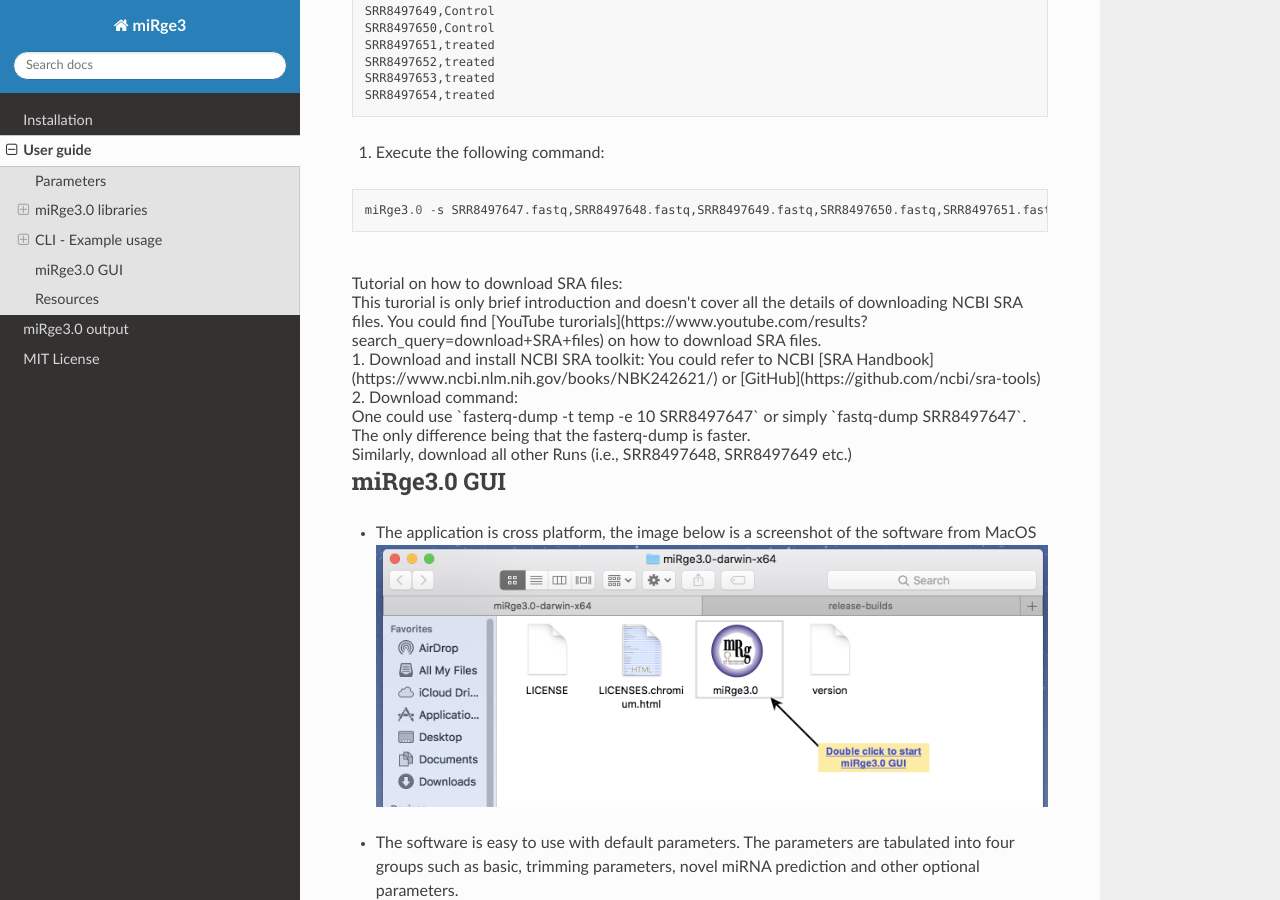
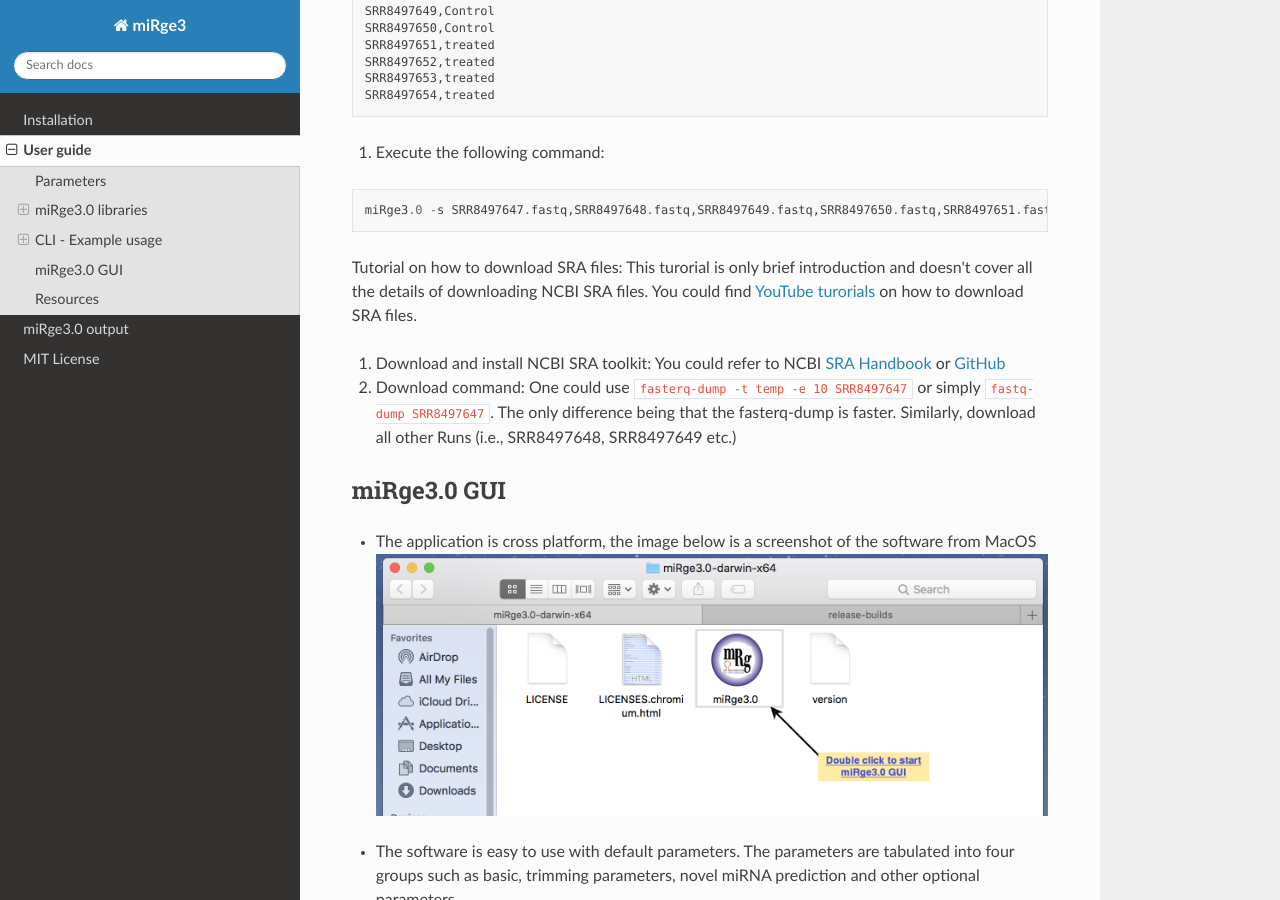
Before and after one commit to mhalushka/miRge3.0, a Sphinx documentation site: the page built from docs/source/quick_start.md, in a window 1280 px wide and 900 px high, scrolled down 6185 px. Built offline with Sphinx 7.4.7 and the Read the Docs theme 2.0.0, drawn with Linux system fonts in a browser that asks for light colours.

Commit message:
Update quick_start.md

````diff
--- a/docs/source/quick_start.md
+++ b/docs/source/quick_start.md
@@ -273,13 +273,13 @@ SRR8497654,treated
 ```
 miRge3.0 -s SRR8497647.fastq,SRR8497648.fastq,SRR8497649.fastq,SRR8497650.fastq,SRR8497651.fastq,SRR8497652.fastq,SRR8497653.fastq,SRR8497654.fastq -lib miRge3_Lib -on human -db miRGeneDB -o differential_Exp -a TGGAATTCTCGG -cpu 12 -dex -mdt DESmetadata.csv
 ```
-<br>
-Tutorial on how to download SRA files:<br>
-This turorial is only brief introduction and doesn't cover all the details of downloading NCBI SRA files. You could find [YouTube turorials](https://www.youtube.com/results?search_query=download+SRA+files) on how to download SRA files. <br>
-1. Download and install NCBI SRA toolkit: You could refer to NCBI [SRA Handbook](https://www.ncbi.nlm.nih.gov/books/NBK242621/) or [GitHub](https://github.com/ncbi/sra-tools)<br>
-2. Download command: <br/>
-One could use `fasterq-dump -t temp -e 10 SRR8497647` or simply `fastq-dump SRR8497647`. The only difference being that the fasterq-dump is faster. <br>
-Similarly, download all other Runs (i.e., SRR8497648, SRR8497649 etc.)<br>
+
+Tutorial on how to download SRA files:
+This turorial is only brief introduction and doesn't cover all the details of downloading NCBI SRA files. You could find [YouTube turorials](https://www.youtube.com/results?search_query=download+SRA+files) on how to download SRA files.
+1. Download and install NCBI SRA toolkit: You could refer to NCBI [SRA Handbook](https://www.ncbi.nlm.nih.gov/books/NBK242621/) or [GitHub](https://github.com/ncbi/sra-tools)
+2. Download command:
+One could use `fasterq-dump -t temp -e 10 SRR8497647` or simply `fastq-dump SRR8497647`. The only difference being that the fasterq-dump is faster.
+Similarly, download all other Runs (i.e., SRR8497648, SRR8497649 etc.)
 
 ## miRge3.0 GUI
 
````
